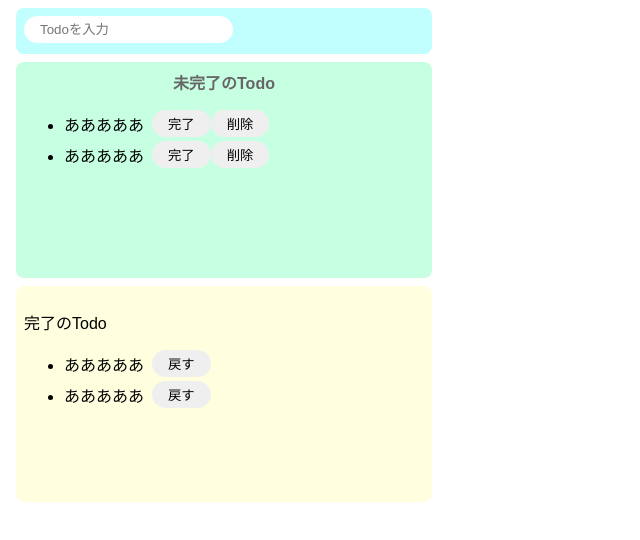
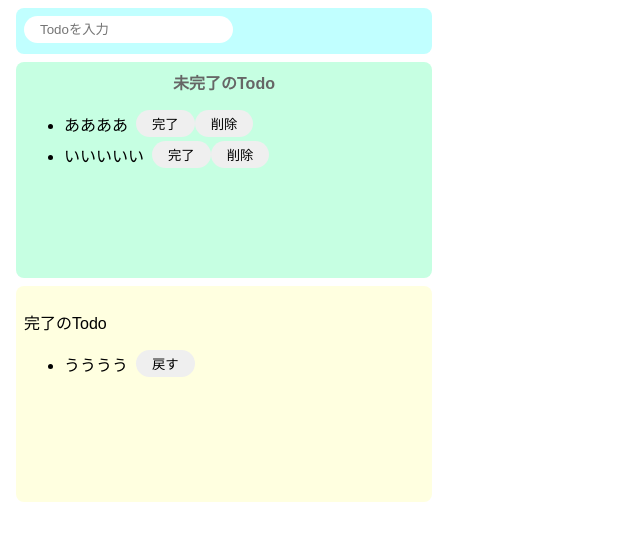
Before and after one commit to masahiro96848/modern-react-jake, a React (Create React App) app: page / in a window 1280 px wide. Shown: the top 540 px of the page, without its empty margins (0-640 px from the left). Built offline with nearby package versions, Linux system fonts and the light colour scheme.

Commit message:
feat: 実装を意識したモックに修正

```diff
--- a/src/App.jsx
+++ b/src/App.jsx
@@ -1,7 +1,9 @@
-import React from 'react';
+import React, { useState } from 'react';
 import './styles.css';
 
 export const App = () => {
+const [incompleteTodos, setIncompleteTodos] = useState(['ああああ', 'いいいいい'])
+const [completeTodos, setCompleteTodos] = useState(['うううう'])
     return (
         <>
             <div className='input-area'>
@@ -10,29 +12,28 @@
             <div className='incomplete-area'>
                 <p className='title'>未完了のTodo</p>
                 <ul>
-                <div className='list-row'>
-                    <li>あああああ</li>
+                    {incompleteTodos.map((todo) => {
+                        return (
+                            <div key={todo} className='list-row'>
+                                <li>{todo}</li>
                                 <button>完了</button>
                                 <button>削除</button>
                             </div>
-                <div className='list-row'>
-                    <li>あああああ</li>
-                    <button>完了</button>
-                    <button>削除</button>
-                </div>
+                        )
+                    })}
                 </ul>
             </div>
             <div className='complete-area'>
                 <p>完了のTodo</p>
                 <ul>
-                <div className='list-row'>
-                    <li>あああああ</li>
+                    {completeTodos.map((todo) => {
+                        return (
+                            <div key={todo} className='list-row'>
+                                <li>{todo}</li>
                                 <button>戻す</button>
                             </div>
-                <div className='list-row'>
-                    <li>あああああ</li>
-                    <button>戻す</button>
-                </div>
+                        )
+                    })}
                 </ul>
             </div>
         </>
```
Lines whose indentation alone changed are shown as unchanged.
